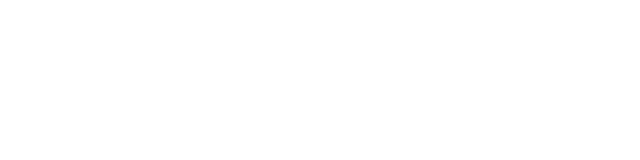
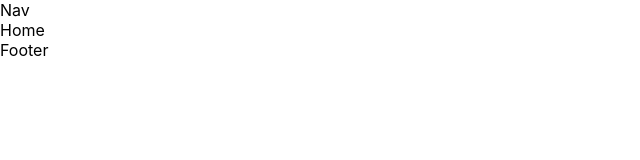
Before and after one commit to Ummuhankavas/routerstudy, a React (Create React App) app: page / in a window 1280 px wide. Shown: the top 160 px of the page, without its empty margins (0-640 px from the left). Built offline with nearby package versions, Linux system fonts and the light colour scheme.

Commit message:
browserrouter,routes,route added

```diff
--- a/package.json
+++ b/package.json
@@ -8,6 +8,7 @@
     "@testing-library/user-event": "^13.5.0",
     "react": "^18.2.0",
     "react-dom": "^18.2.0",
+    "react-router-dom": "^6.4.3",
     "react-scripts": "5.0.1",
     "web-vitals": "^2.1.4"
   },
--- a/src/App.js
+++ b/src/App.js
@@ -1,11 +1,27 @@
 
-import './App.css';
+import { BrowserRouter, Route, Routes } from 'react-router-dom';
+import Footer from './components/Footer';
+import Nav from './components/Nav';
+import Contact from './pages/Contact';
+import Home from './pages/Home';
+import Instructors from './pages/Instructors';
+import NotFound from './pages/NotFound';
 
 function App() {
   return (
-    <div className="App">
+    <>
+    <BrowserRouter>
+      <Nav />
+      <Routes>
+        <Route path='/' element={<Home/>} />
+        <Route path='/instructors' element={<Instructors/>} />
+        <Route path='/cocntact' element={<Contact/>} />
+        <Route path='*' element={<NotFound/>} />
+      </Routes>
+      <Footer />
+    </BrowserRouter>
 
-    </div>
+    </>
   );
 }
 
```
Also changed, not shown: 1 other file (tests, documents, lock files or other folders).
